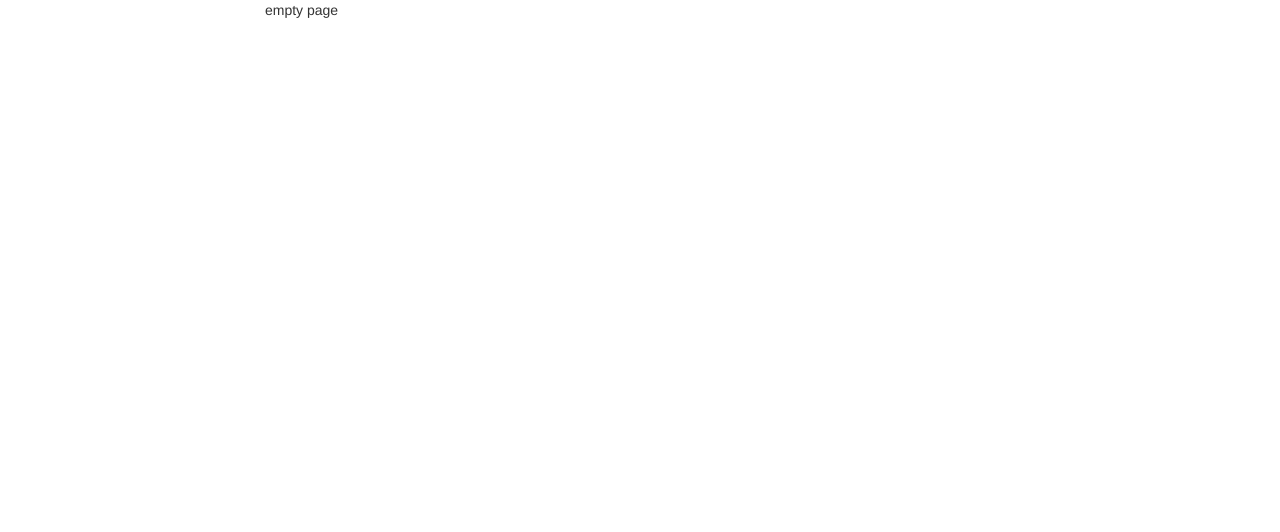
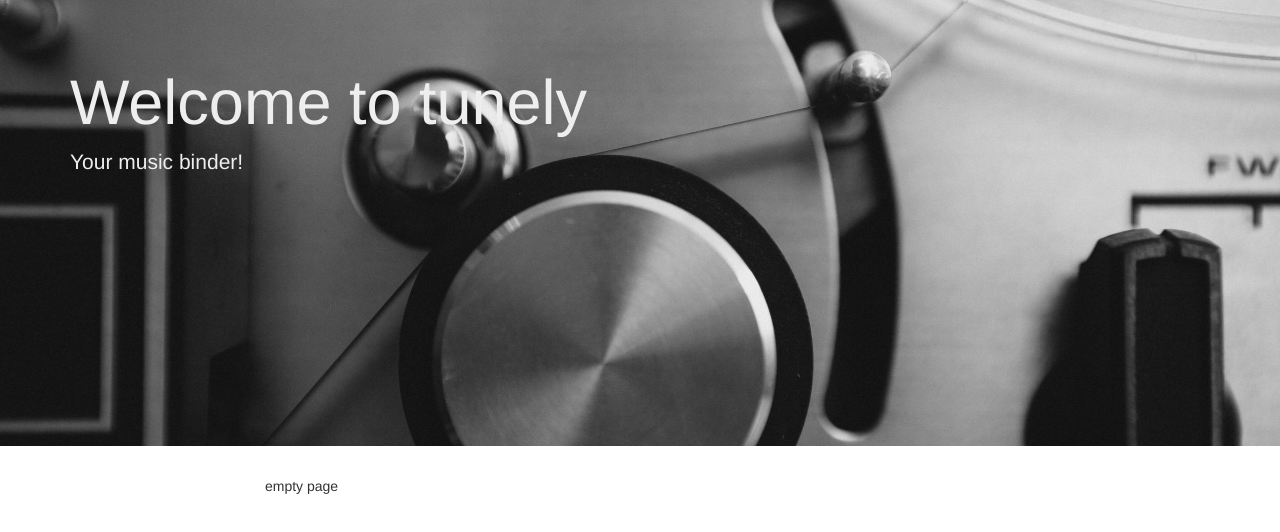
Before and after one commit to SF-WDI-LABS/tunely-angular, a website: page views/index.html in a window 1280 px wide. Drawn offline with nearby package versions, Linux system fonts and the light colour scheme; files that its build step writes are made by us from their sources; files whose address does not match are found by name.

Commit message:
setup jumbotron

```diff
--- a/public/css/styles.css
+++ b/public/css/styles.css
@@ -0,0 +1,10 @@
+
+.jumbotron {
+  background-image: url(/images/background1.jpg);
+  background-size: cover;
+  background-repeat: no-repeat;
+  color: #EEE;
+}
+.jumbotron .container {
+  height: 350px;
+}
--- a/views/index.html
+++ b/views/index.html
@@ -18,6 +18,12 @@
     <script src="js/app.js"></script>
   </head>
   <body>
+    <div class="jumbotron">
+      <div class="container">
+        <h1>Welcome to tunely</h1>
+        <p>Your music binder!</p>
+      </div>
+    </div>
     <div class="container">
       <div class="row">
         <div class="col-md-8 col-md-offset-2">
```
Also changed, not shown: public/images/background1.jpg (added).
